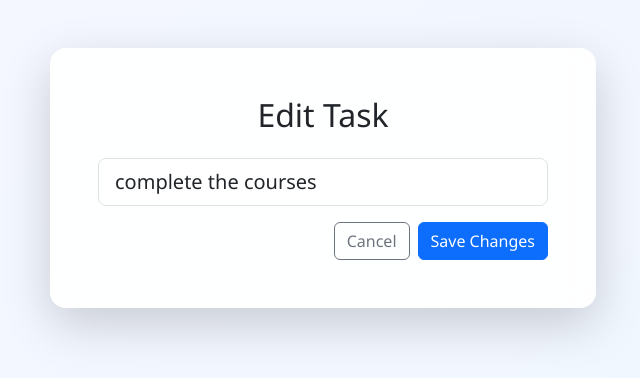
After one commit to patilshambhavi62-byte/TO-DO-PROJECT, a Django app: page /edit/2/ in a window 1280 px wide. The commit adds this page. Shown: the top 378 px of the page, without its empty margins (317-957 px from the left). Run offline with Django 5.2, Linux system fonts and the light colour scheme; data comes from the database, SQL or seed files in the repository; both versions use the stored data as it was after the commit.

Commit message:
Updated project

```diff
--- /dev/null
+++ b/tasks/templates/tasks/edit_task.html
@@ -0,0 +1,24 @@
+{% extends 'tasks/base.html' %}
+
+{% block content %}
+<div class="row justify-content-center">
+    <div class="col-lg-6">
+        <div class="card shadow-lg border-0 rounded-4 custom-card">
+            <div class="card-body p-4 p-md-5">
+                <h2 class="mb-4 text-center">Edit Task</h2>
+
+                <form method="post">
+                    {% csrf_token %}
+                    <div class="mb-3">
+                        {{ form.title }}
+                    </div>
+                    <div class="d-grid gap-2 d-md-flex justify-content-md-end">
+                        <a href="{% url 'home' %}" class="btn btn-outline-secondary">Cancel</a>
+                        <button type="submit" class="btn btn-primary">Save Changes</button>
+                    </div>
+                </form>
+            </div>
+        </div>
+    </div>
+</div>
+{% endblock %}
--- a/tasks/templates/tasks/home.html
+++ b/tasks/templates/tasks/home.html
@@ -34,6 +34,7 @@
                                     <a href="{% url 'toggle_task' task.id %}" class="btn btn-sm {% if task.completed %}btn-outline-warning{% else %}btn-outline-success{% endif %}">
                                         {% if task.completed %}Mark Incomplete{% else %}Mark Complete{% endif %}
                                     </a>
+                                    <a href="{% url 'edit_task' task.id %}" class="btn btn-sm btn-outline-primary">Edit</a>
                                     <a href="{% url 'delete_task' task.id %}" class="btn btn-sm btn-outline-danger">Delete</a>
                                 </div>
                             </div>
--- a/tasks/urls.py
+++ b/tasks/urls.py
@@ -6,5 +6,6 @@ urlpatterns = [
     path('', views.home, name='home'),
     path('add/', views.add_task, name='add_task'),
     path('toggle/<int:task_id>/', views.toggle_task, name='toggle_task'),
+    path('edit/<int:task_id>/', views.edit_task, name='edit_task'),
     path('delete/<int:task_id>/', views.delete_task, name='delete_task'),
 ]
--- a/tasks/views.py
+++ b/tasks/views.py
@@ -18,6 +18,20 @@ def add_task(request):
     return redirect('home')
 
 
+def edit_task(request, task_id):
+    task = get_object_or_404(Task, pk=task_id)
+
+    if request.method == 'POST':
+        form = TaskForm(request.POST, instance=task)
+        if form.is_valid():
+            form.save()
+            return redirect('home')
+    else:
+        form = TaskForm(instance=task)
+
+    return render(request, 'tasks/edit_task.html', {'form': form, 'task': task})
+
+
 def toggle_task(request, task_id):
     task = get_object_or_404(Task, pk=task_id)
     task.toggle()
```
Also changed, not shown: db.sqlite3.
